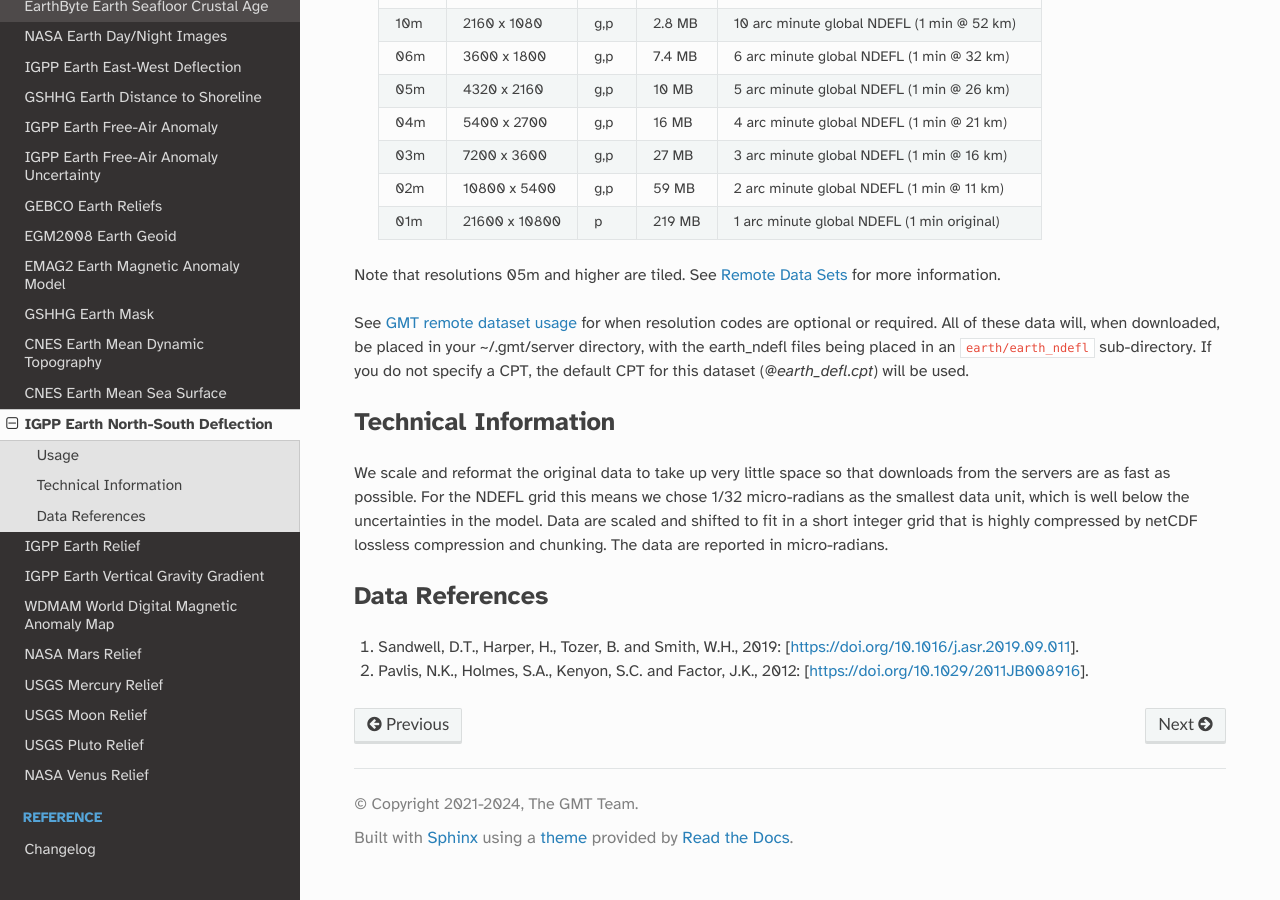
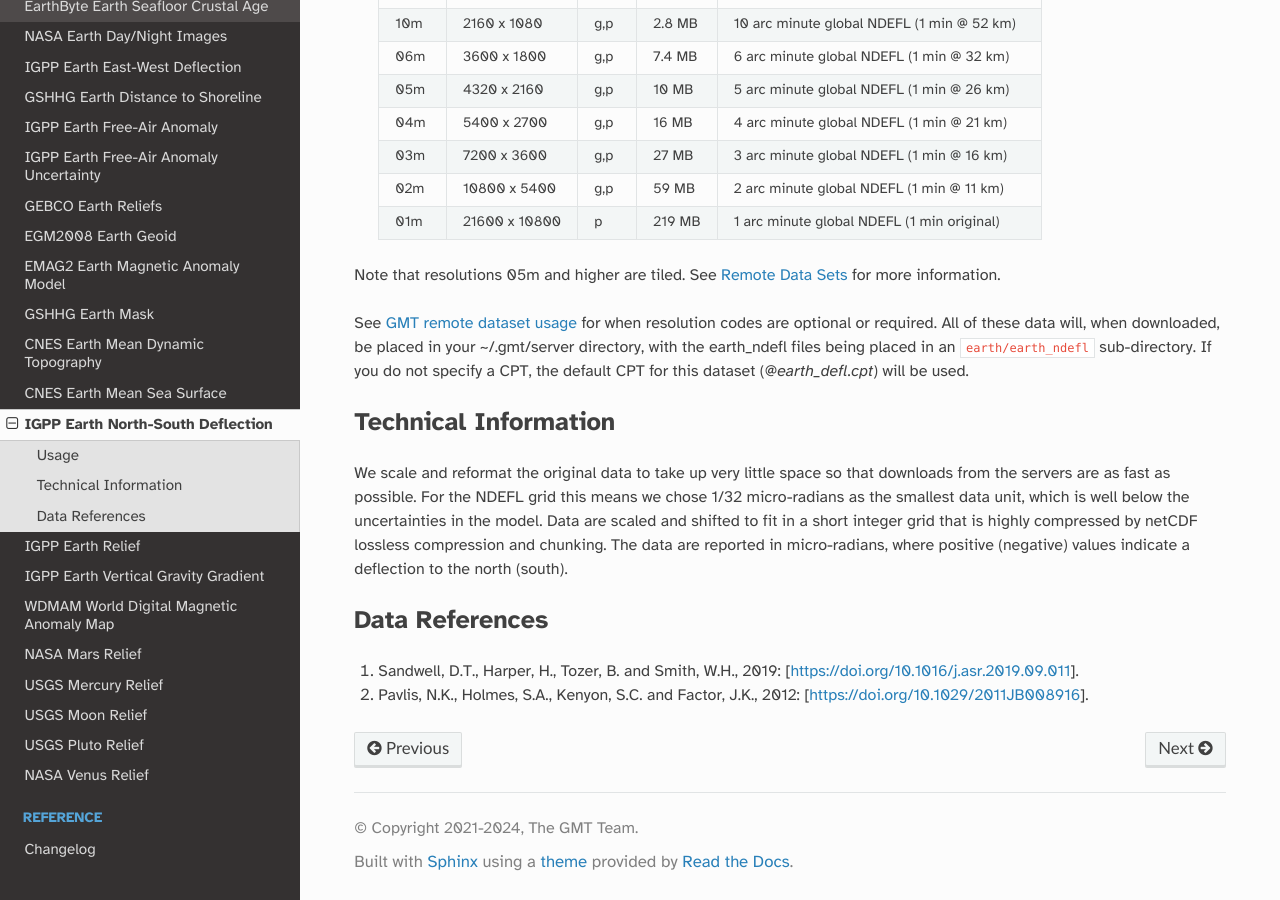
Before and after one commit to GenericMappingTools/remote-datasets, a Sphinx documentation site: the page built from docs/earth-ndefl.rst, in a window 1280 px wide and 900 px high, scrolled down 1038 px. Built offline with Sphinx 7.4.7 and the Read the Docs theme 3.1.0, drawn with Linux system fonts in a browser that asks for light colours.

Commit message:
Add note for sign

```diff
--- a/docs/earth-edefl.rst
+++ b/docs/earth-edefl.rst
@@ -60,7 +60,8 @@ We scale and reformat the original data to take up very little space so that dow
 from the servers are as fast as possible. For the EDEFL grid this means
 we chose 1/32 micro-radians as the smallest data unit, which is well below the uncertainties in the
 model. Data are scaled and shifted to fit in a short integer grid that is highly compressed
-by netCDF lossless compression and chunking. The data are reported in micro-radians.
+by netCDF lossless compression and chunking. The data are reported in micro-radians, where
+positive (negative) values indicate a deflection to the east (west).
 
 Data References
 ~~~~~~~~~~~~~~~
--- a/docs/earth-ndefl.rst
+++ b/docs/earth-ndefl.rst
@@ -60,7 +60,8 @@ We scale and reformat the original data to take up very little space so that dow
 from the servers are as fast as possible. For the NDEFL grid this means
 we chose 1/32 micro-radians as the smallest data unit, which is well below the uncertainties in the
 model. Data are scaled and shifted to fit in a short integer grid that is highly compressed
-by netCDF lossless compression and chunking. The data are reported in micro-radians.
+by netCDF lossless compression and chunking. The data are reported in micro-radians, where
+positive (negative) values indicate a deflection to the north (south).
 
 Data References
 ~~~~~~~~~~~~~~~
```
